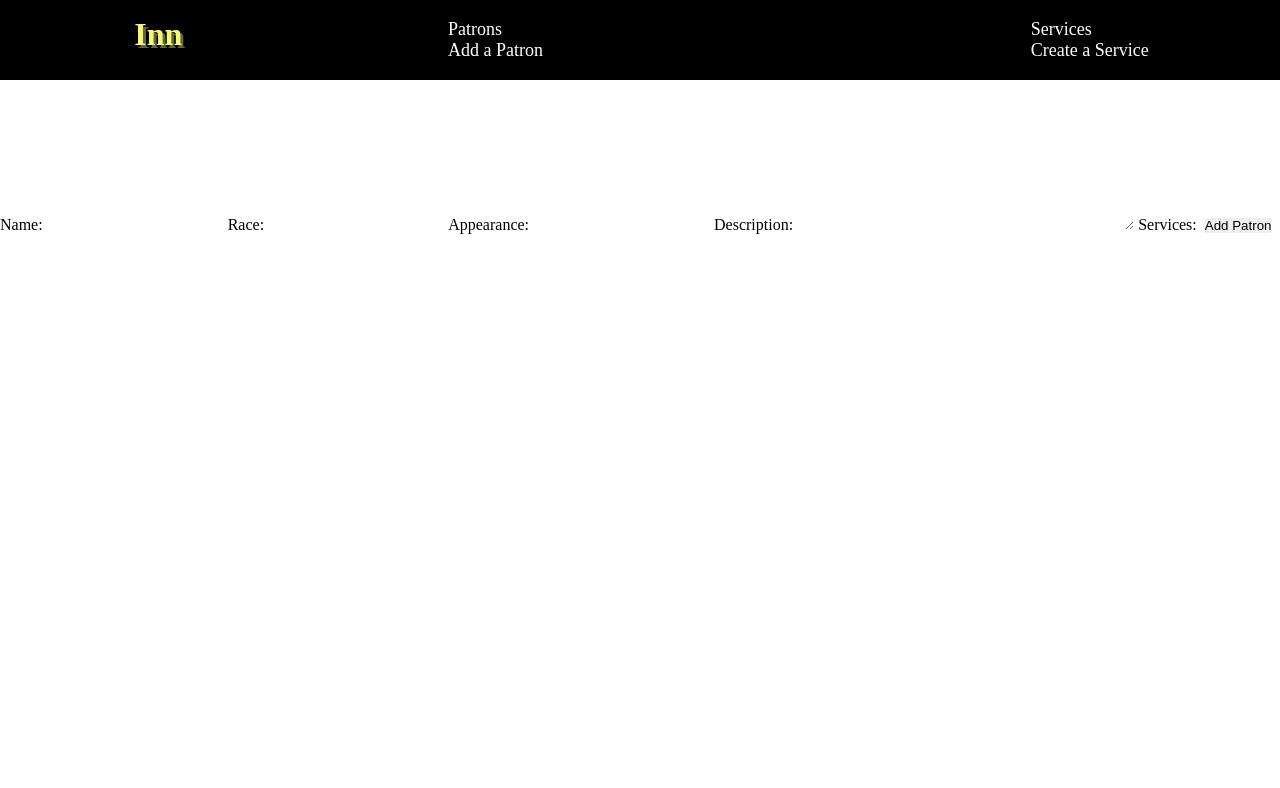
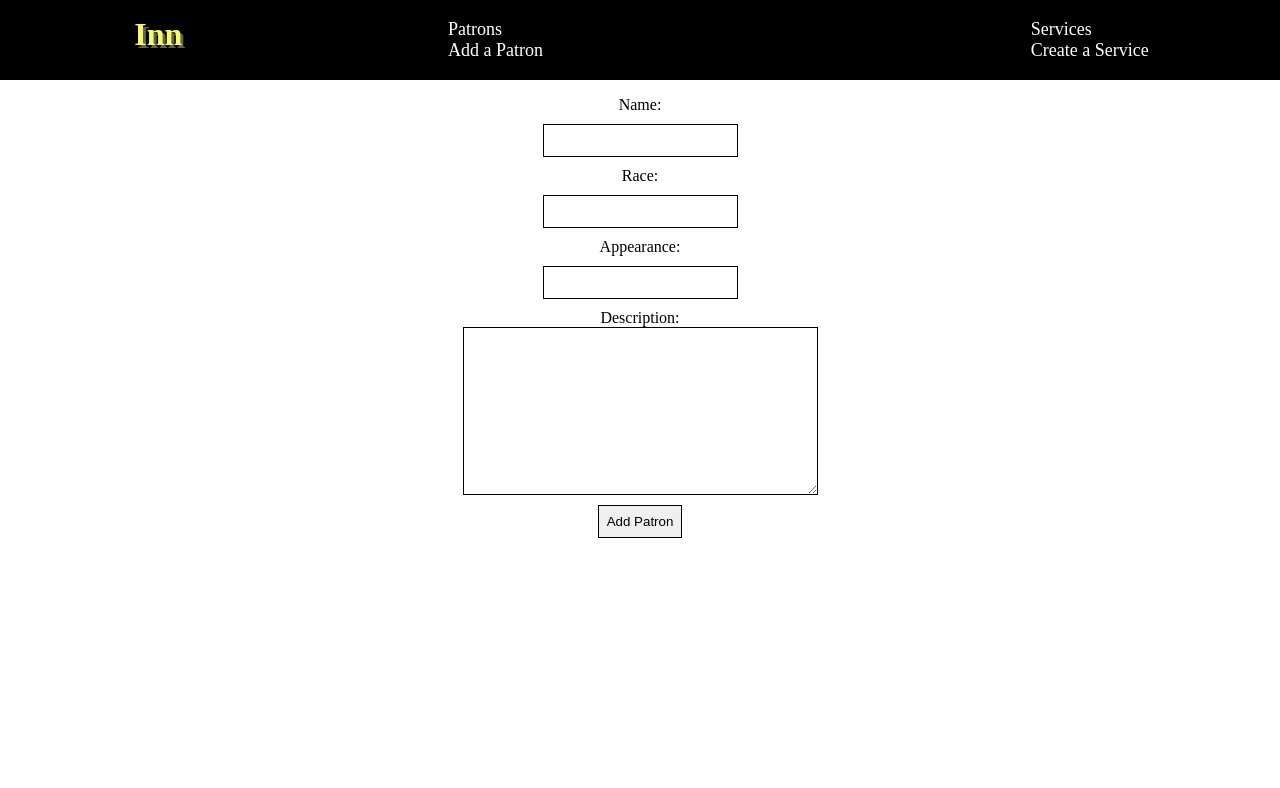
Before and after one commit to redsn/patron_collector, a Django app: page /patrons/create in a window 1280 px wide. Shown: the top 788 px of the page. Before the commit the page ends 234 px from the top, so only its background shows below. Run offline with Django 4.2, Linux system fonts and the light colour scheme; the visitor is signed in with stand-in values (Sample User, id 1); data that the repository does not hold is empty.

Commit message:
wip: finished in theory only

```diff
--- a/main_app/static/css/style.css
+++ b/main_app/static/css/style.css
@@ -14,6 +14,23 @@ a{
 
 ul{
     list-style: none;
+}
+
+.container form{
+    display: flex;
+    justify-content: center;
+    align-items: center;
+    margin: 2vh auto;
+    flex-direction: column;
+}
+.container form input{
+    margin: 10px;
+    border: 1px black solid;
+    padding: 1vh;
+}
+.container form textarea{
+    border: 1px solid black;
+    padding: 1vh;
 }
 .nav-home{
     font-size: xx-large;
--- a/main_app/views.py
+++ b/main_app/views.py
@@ -69,7 +69,7 @@ def signup(request):
 
 class PatronCreate(LoginRequiredMixin, CreateView):
     model = Patron
-    fields = '__all__'
+    fields = ('name', 'race', 'appearance', 'description')
 
 class PatronUpdate(LoginRequiredMixin, UpdateView):
     model = Patron
```
Also changed, not shown: main_app/templates/patrons/detail.html (+6 -6 lines).
